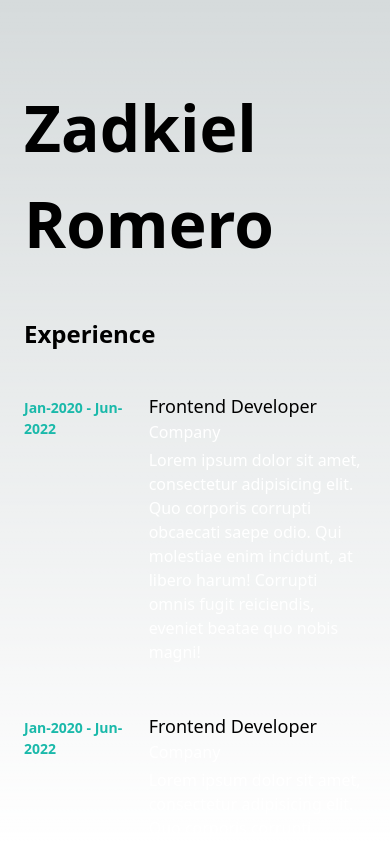
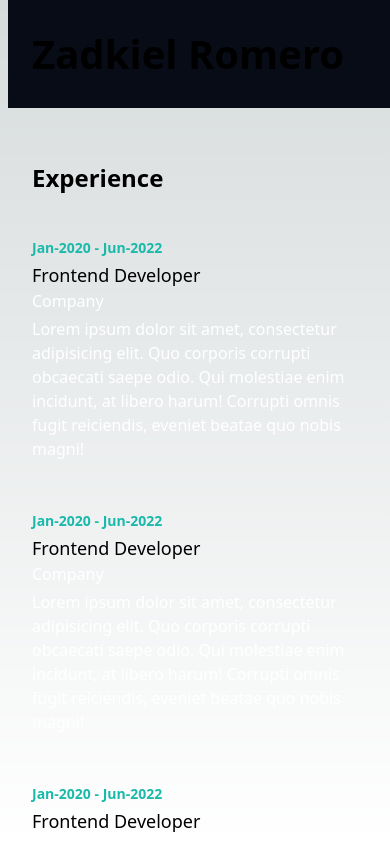
Before and after one commit to zromeros/portfolio, a Next.js app: page / in a window 390 px wide. Shown: the top 842 px of the page. Built offline with nearby package versions, Linux system fonts and the light colour scheme.

Commit message:
[FIX] behavior

```diff
--- a/src/components/PrincipalTitle.tsx
+++ b/src/components/PrincipalTitle.tsx
@@ -4,7 +4,7 @@ import { NAME } from '@assets/texts'
 const PrincipalTitle: FC = () => {
   return (
     <div className="flex flex-col pl-6 pr-6">
-      <p className="text-custom font-bold">{NAME}</p>
+      <p className="text-xxl md:text-custom font-bold">{NAME}</p>
     </div>
   )
 }
--- a/src/components/Segment.tsx
+++ b/src/components/Segment.tsx
@@ -7,7 +7,7 @@ interface SegmentProps {
 const Segment: FC<SegmentProps> = ({ title, children }) => {
   return (
     <div>
-      <h2 className="pb-4 pl-6 pt-2 text-xl font-bold">{title}</h2>
+      <h2 className="pb-4 pl-6 lg:pt-2 text-xl font-bold">{title}</h2>
       {children}
     </div>
   )
@@ -17,7 +17,7 @@ interface SegmentListProps {
   children: ReactNode
 }
 const SegmentList: FC<SegmentListProps> = ({ children }) => {
-  return <div className="h-[70vh] overflow-auto">{children}</div>
+  return <div>{children}</div>
 }
 
 interface SegmentItemProps {
@@ -30,10 +30,13 @@ interface SegmentItemProps {
 const SegmentItem: FC<SegmentItemProps> = ({ fromDate, endDate, jobTitle, company, children }) => {
   return (
     <div className="group flex justify-between items-start p-6 cursor-pointer rounded-lg border-t border-transparent hover:bg-primaryOpc hover:border-dark hover:text-emphasis">
-      <div className="w-1/3 font-bold text-emphasis text-sm mr-4 pt-1">
+      <div className="hidden w-1/3 font-bold text-emphasis text-sm mr-4 pt-1 lg:block">
         {fromDate} - {endDate}
       </div>
-      <div className="w-2/3">
+      <div className="lg:w-2/3">
+        <div className="font-bold text-emphasis text-sm mb-1 lg:hidden">
+          {fromDate} - {endDate}
+        </div>
         <p className="mr-4 text-lg">{jobTitle}</p>
         <p className="text-white mr-4 text-base">{company}</p>
         <div className="text-white pt-1">{children}</div>
--- a/src/containers/CarrerContent.tsx
+++ b/src/containers/CarrerContent.tsx
@@ -3,7 +3,7 @@ import { Segment, SegmentList, SegmentItem } from '@components/Segment'
 
 const CarrerContent: FC = () => {
   return (
-    <div className="mt-5 mb-20">
+    <div className="lg:mt-5 ml-2 mr-2">
       <Segment title="Experience">
         <SegmentList>
           <SegmentItem fromDate="Jan-2020" endDate="Jun-2022" jobTitle="Frontend Developer" company="Company">
--- a/src/containers/PersonalContent.tsx
+++ b/src/containers/PersonalContent.tsx
@@ -1,12 +1,17 @@
-import { FC } from 'react'
+import { FC, ReactNode } from 'react'
 import PrincipalTitle from '@components/PrincipalTitle'
 import TextCard from '@components/TextCard'
 
-const PersonalContent: FC = () => {
+interface PersonalContentProps {
+  children?: ReactNode
+}
+
+const PersonalContent: FC<PersonalContentProps> = ({ children }) => {
   return (
-    <div>
+    <div className="bg-customBack w-full top-0 pt-6 pb-6 ml-2 mr-2 flex flex-col items-start fixed lg:w-[600px] lg:m-0 lg:p-0 lg:top-auto">
       <PrincipalTitle />
       <TextCard />
+      {children}
     </div>
   )
 }
--- a/src/templates/MainPage.tsx
+++ b/src/templates/MainPage.tsx
@@ -5,10 +5,11 @@ import CarrerContent from '@containers/CarrerContent'
 
 const MainPage: FC = () => {
   return (
-    <div className="flex justify-center items-center h-screen">
+    <div className="flex justify-center items-center">
       <div className="max-w-6xl w-full">
         <GridColumns>
           <PersonalContent />
+          <div className="h-[4rem]"></div>
           <CarrerContent />
         </GridColumns>
       </div>
--- a/tailwind.config.js
+++ b/tailwind.config.js
@@ -20,12 +20,14 @@ module.exports = {
         semiemphasis: '#148381',
         emphasis: '#1ab9aa',
         primaryOpc: '#0d111c',
+        customBack: 'rgb(8,12,22)',
       },
       fontSize: {
         sm: '0.875rem',
         base: '1rem',
         lg: '1.125rem',
         xl: '1.5rem',
+        xxl: '2.5rem',
         custom: '4rem',
       },
     },
```
